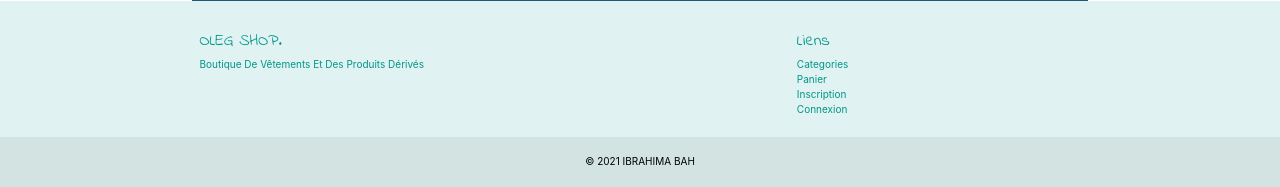
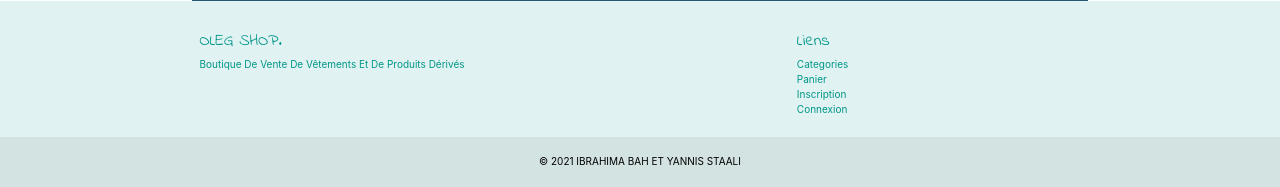
Before and after one commit to ibrahima-bah/BOUTIQUEFINAL, a PHP site: page / in a window 1280 px wide. Shown: the part 3757-3944 px from the top of the page. Run offline with PHP 8.4, Linux system fonts and the light colour scheme; data comes from the database, SQL or seed files in the repository; some libraries are stand-ins or nearby versions; grey boxes are pictures that could not be loaded.

Commit message:
copyright

```diff
--- a/app/Views/templates/default.php
+++ b/app/Views/templates/default.php
@@ -249,7 +249,7 @@ $isAdmin = \App\Entity\UserEntity::isAdmin();
         <div class="row ">
             <div class="col l6 s12">
                 <h5><a class="teal-text hover_footer" href="index.php">OLEG SHOP.</a></h5>
-                <p class="teal-text">Boutique de vêtements et des produits dérivés</p>
+                <p class="teal-text">Boutique de vente de  vêtements et de produits dérivés</p>
             </div>
 
 
@@ -280,7 +280,7 @@ $isAdmin = \App\Entity\UserEntity::isAdmin();
     </div>
     <div class="footer-copyright">
         <div class="container center ">
-            <p class="black-text">© 2021  IBRAHIMA BAH</p>
+            <p class="black-text">© 2021  IBRAHIMA BAH ET YANNIS STAALI</p>
         </div>
     </div>
 </footer>
```
